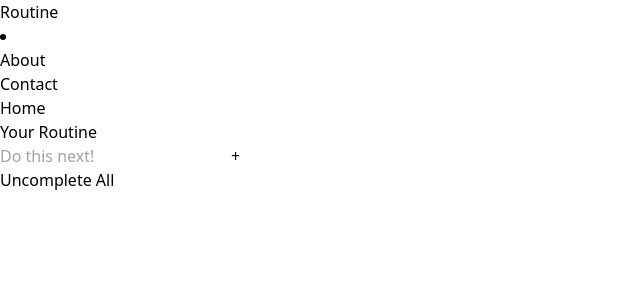
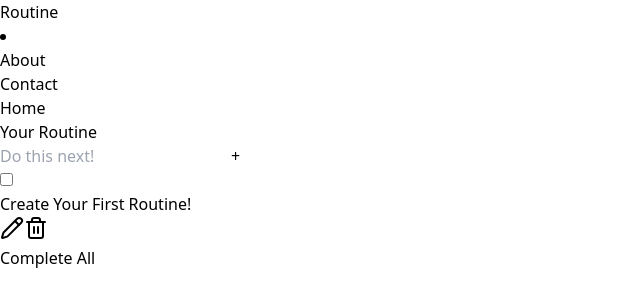
Before and after one commit to seolyam/RoutineApp, a React (Vite) app: page / in a window 1280 px wide. Shown: the top 306 px of the page, without its empty margins (0-640 px from the left). Built offline with nearby package versions, Linux system fonts and the light colour scheme.

Commit message:
added welcoming message

```diff
--- a/src/App.tsx
+++ b/src/App.tsx
@@ -2,10 +2,19 @@ import NavigationBar from "./components/NavigationBar";
 import AddTodoForm from "./components/AddTodoForm";
 import useTodos from "./hooks/useTodos";
 import TodoList from "./components/TodoList";
+import Popup from "./components/Popup";
 
 function App() {
-  const { todos, addTodo, completeTodo, deleteTodo, toggleAllTodos, editTodo } =
-    useTodos();
+  const {
+    todos,
+    addTodo,
+    completeTodo,
+    deleteTodo,
+    toggleAllTodos,
+    editTodo,
+    setShowPopup,
+    showPopup,
+  } = useTodos();
 
   return (
     <>
@@ -24,6 +33,12 @@ function App() {
           />
         </div>
       </main>
+      {showPopup && (
+        <Popup
+          message="This Routine App is still in progress and the tasks added can only be saved by the local machine."
+          onClose={() => setShowPopup(false)}
+        />
+      )}
     </>
   );
 }
--- /dev/null
+++ b/src/components/Popup.tsx
@@ -0,0 +1,23 @@
+interface PopupProps {
+  message: string;
+  onClose: () => void;
+}
+
+function Popup({ message, onClose }: PopupProps) {
+  return (
+    <div className="fixed inset-0 bg-gray-600 bg-opacity-50 flex items-center justify-center">
+      <div className="bg-white p-5 rounded shadow-lg">
+        <h2 className="text-xl mb-4">Notice</h2>
+        <p>{message}</p>
+        <button
+          onClick={onClose}
+          className="mt-4 px-4 py-2 bg-[#D8968F] text-white rounded"
+        >
+          Close
+        </button>
+      </div>
+    </div>
+  );
+}
+
+export default Popup;
--- a/src/data/todos.ts
+++ b/src/data/todos.ts
@@ -1,3 +1,9 @@
 import { Todo } from "../types/Todo";
 
-export const dummyData: Todo[] = [];
+export const dummyData: Todo[] = [
+  {
+    id: 1,
+    title: "Create Your First Routine!",
+    completed: false,
+  },
+];
--- a/src/hooks/useTodos.ts
+++ b/src/hooks/useTodos.ts
@@ -9,6 +9,8 @@ export default function useTodos() {
     );
     return savedTodos.length > 0 ? savedTodos : dummyData;
   });
+
+  const [showPopup, setShowPopup] = useState(false);
 
   useEffect(() => {
     localStorage.setItem("todos", JSON.stringify(todos));
@@ -42,6 +44,10 @@ export default function useTodos() {
   }
 
   function addTodo(title: string) {
+    if (!localStorage.getItem("hasAddedTaskBefore")) {
+      setShowPopup(true);
+      localStorage.setItem("hasAddedTaskBefore", "true");
+    }
     setTodos((prevTodos) => [
       {
         id: Date.now(),
@@ -58,5 +64,7 @@ export default function useTodos() {
     deleteTodo,
     toggleAllTodos,
     editTodo,
+    showPopup,
+    setShowPopup,
   };
 }
```
